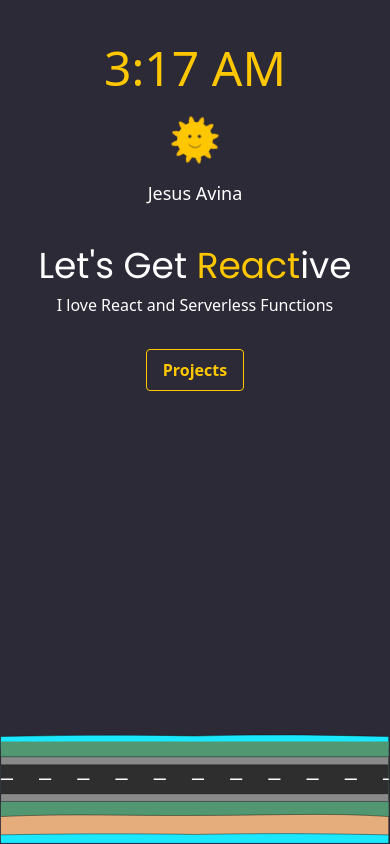
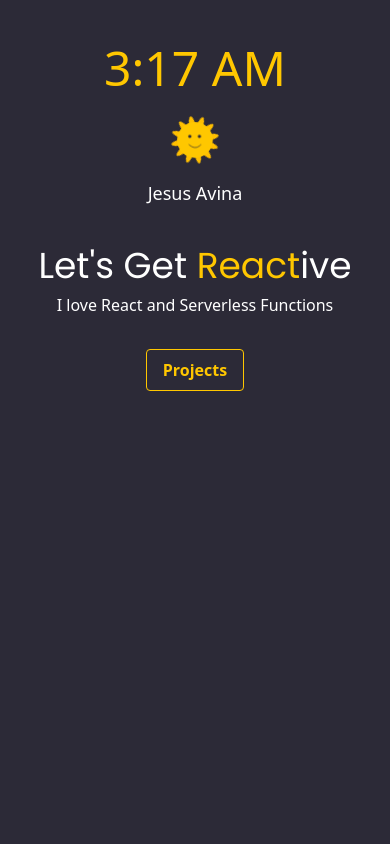
Before and after one commit to javina89/jesusavina.com, a React (Vite) app: page / in a window 390 px wide. Built offline with nearby package versions, Linux system fonts and the light colour scheme; a web font is replaced by a local one.

Commit message:
Testing removing svg when not portait mode on phone.

```diff
--- a/src/Landing.tsx
+++ b/src/Landing.tsx
@@ -27,6 +27,7 @@
             }
         }
     }
+    console.log(window.screen.orientation.type)
 
     const themeColor = theme === "night"? "night": "day"
 
@@ -58,7 +59,7 @@
                     Projects
                 </motion.button>
             </div>
-            <LandingSVG />
+            {(window.screen.orientation.type !== ("landscape-primary" || "landscape-secondary") && window.innerWidth < 700) && <LandingSVG />}
         </main>
     )
 }
```
Also changed, not shown: 2 other files (tests, documents, lock files or other folders).
